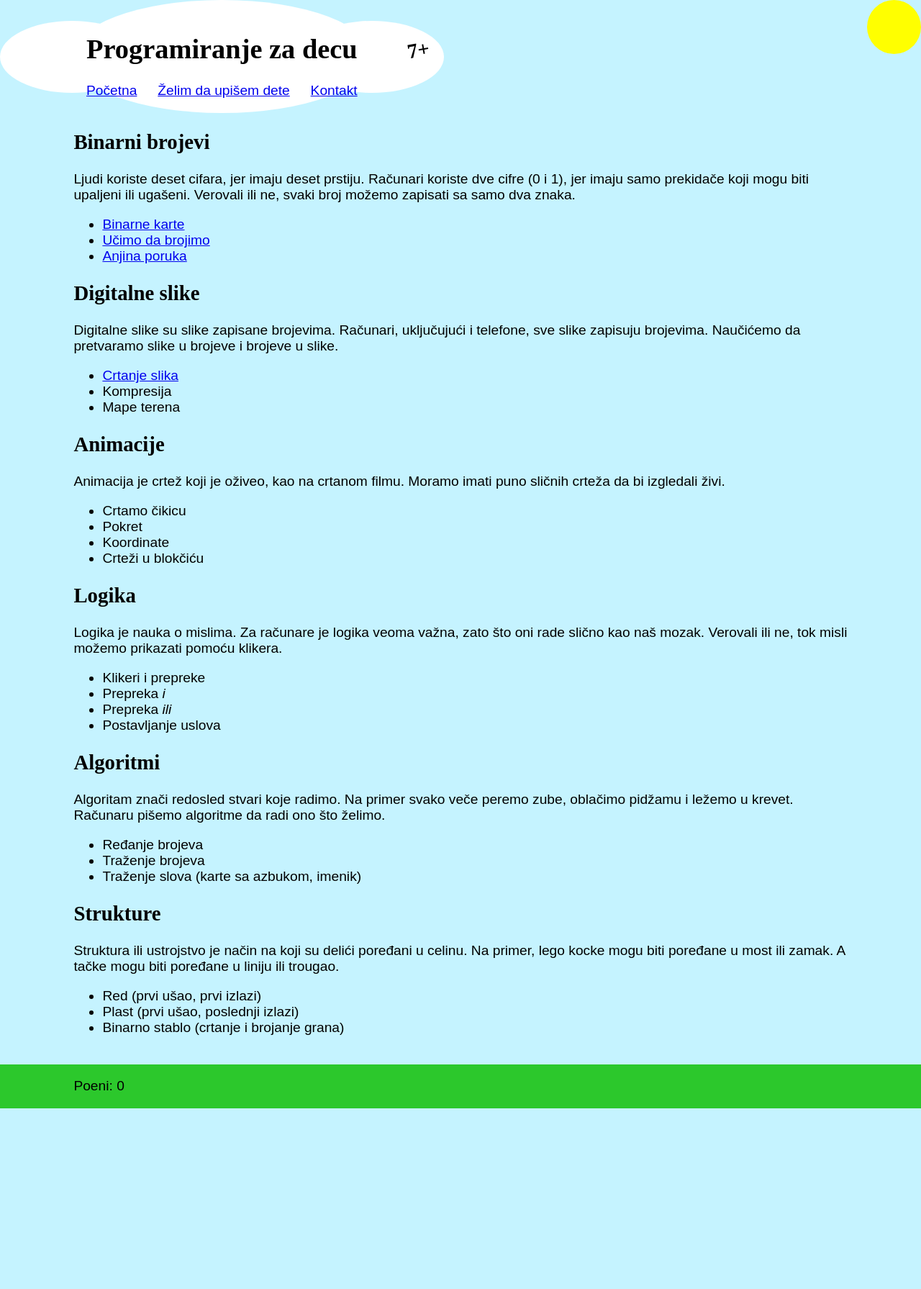
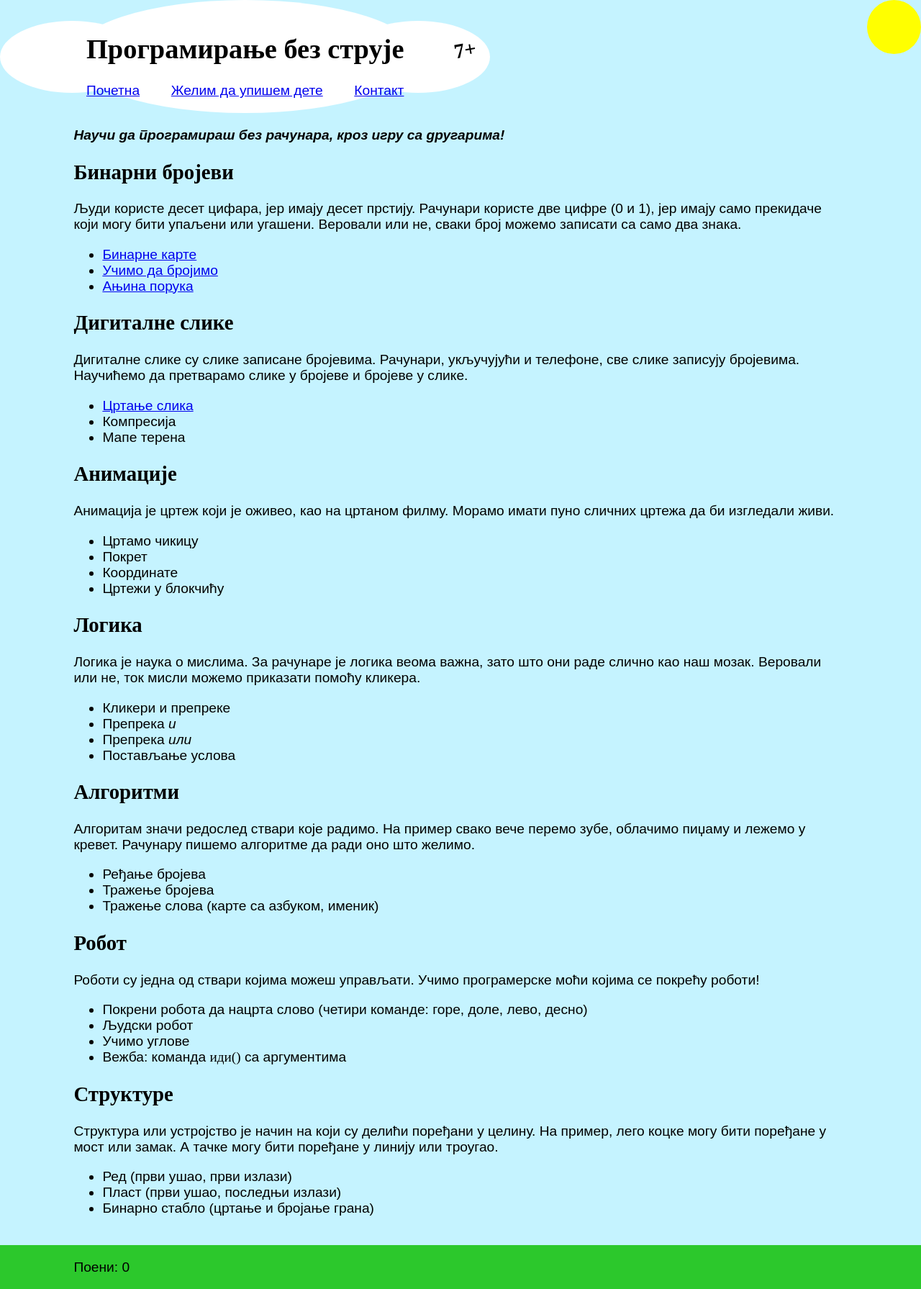
Before and after one commit to skolakoda/programiranje-bez-racunara, a Jekyll site: the page built from index.md, in a window 1280 px wide. Shown: the whole page at 72% size. Built offline with Jekyll 4.4.1, drawn with Linux system fonts in a browser that asks for light colours; our own code applies the rules of GitHub Pages for plain Markdown files; before the commit the page ends 1540 px from its top, so only the background shows below that.

Commit message:
cirilica

```diff
--- a/_includes/podnozje.html
+++ b/_includes/podnozje.html
@@ -1,5 +1,5 @@
 <footer>
   <trava class="uvoj">
-    <p>Poeni: <span id="poeni">0</span></p>
+    <p>Поени: <span id="poeni">0</span></p>
   </trava>
 </footer>
--- a/_includes/zaglavlje.html
+++ b/_includes/zaglavlje.html
@@ -2,11 +2,11 @@
   <oblak>
     <deo-oblaka></deo-oblaka>
     <deo-oblaka>
-      <a href="index" class="bez-ukrasa"><h1>Programiranje za decu</h1></a>
+      <a href="index" class="bez-ukrasa"><h1>Програмирање без струје</h1></a>
       <div class="flex">
-        <a href="index">Početna</a>
-        <a href="http://skolakoda.org/kursevi/prijava">Želim da upišem dete</a>
-        <a href="http://skolakoda.org/kontakt">Kontakt</a>
+        <a href="index">Почетна</a>
+        <a href="http://skolakoda.org/kursevi/prijava">Желим да упишем дете</a>
+        <a href="http://skolakoda.org/kontakt">Контакт</a>
       </div>
     </deo-oblaka>
     <deo-oblaka>
--- a/css/style.css
+++ b/css/style.css
@@ -1,6 +1,7 @@
 @import "temelj/elementi.css";
 @import "temelj/pomocno.css";
 @import "temelj/teme.css";
+@import "temelj/tipografija.css";
 
 @import "delovi/glavno.css";
 @import "delovi/podnozje.css";
--- a/css/temelj/elementi.css
+++ b/css/temelj/elementi.css
@@ -4,14 +4,8 @@
 
 body {
   background: #6ee1ff66;
-  font-family: sans-serif;
-  font-size: 120%;
   margin: 0;
   padding: 0;
-}
-
-h1, h2, h3 {
-  font-family: cursive;
 }
 
 input,
--- /dev/null
+++ b/css/temelj/tipografija.css
@@ -0,0 +1,12 @@
+h1, h2, h3 {
+  font-family: cursive;
+}
+
+body {
+  font-family: sans-serif;
+  font-size: 120%;
+}
+
+code {
+  font-family: monospaced;
+}
--- a/index.md
+++ b/index.md
@@ -2,52 +2,63 @@
 layout: default
 ---
 
-## Binarni brojevi
+***Научи да програмираш без рачунара, кроз игру са другарима!***
 
-Ljudi koriste deset cifara, jer imaju deset prstiju. Računari koriste dve cifre (0 i 1), jer imaju samo prekidače koji mogu biti upaljeni ili ugašeni. Verovali ili ne, svaki broj možemo zapisati sa samo dva znaka.
+## Бинарни бројеви
 
-- [Binarne karte](binarne-karte)
-- [Učimo da brojimo](binarno-brojanje)
-- [Anjina poruka](binarna-poruka)
+Људи користе десет цифара, јер имају десет прстију. Рачунари користе две цифре (0 и 1), јер имају само прекидаче који могу бити упаљени или угашени. Веровали или не, сваки број можемо записати са само два знака.
 
-## Digitalne slike
+- [Бинарне карте](binarne-karte)
+- [Учимо да бројимо](binarno-brojanje)
+- [Ањина порука](binarna-poruka)
 
-Digitalne slike su slike zapisane brojevima. Računari, uključujući i telefone, sve slike zapisuju brojevima. Naučićemo da pretvaramo slike u brojeve i brojeve u slike.
+## Дигиталне слике
 
-- [Crtanje slika](bitmape)
-- Kompresija
-- Mape terena
+Дигиталне слике су слике записане бројевима. Рачунари, укључујући и телефоне, све слике записују бројевима. Научићемо да претварамо слике у бројеве и бројеве у слике.
 
-## Animacije
+- [Цртање слика](bitmape)
+- Компресија
+- Мапе терена
 
-Animacija je crtež koji je oživeo, kao na crtanom filmu. Moramo imati puno sličnih crteža da bi izgledali živi.
+## Анимације
 
-- Crtamo čikicu
-- Pokret
-- Koordinate
-- Crteži u blokčiću
+Анимација је цртеж који је оживео, као на цртаном филму. Морамо имати пуно сличних цртежа да би изгледали живи.
 
-## Logika
+- Цртамо чикицу
+- Покрет
+- Координате
+- Цртежи у блокчићу
 
-Logika je nauka o mislima. Za računare je logika veoma važna, zato što oni rade slično kao naš mozak. Verovali ili ne, tok misli možemo prikazati pomoću klikera.
+## Логика
 
-- Klikeri i prepreke
-- Prepreka *i*
-- Prepreka *ili*
-- Postavljanje uslova
+Логика је наука о мислима. За рачунаре је логика веома важна, зато што они раде слично као наш мозак. Веровали или не, ток мисли можемо приказати помоћу кликера.
 
-## Algoritmi
+- Кликери и препреке
+- Препрека *и*
+- Препрека *или*
+- Постављање услова
 
-Algoritam znači redosled stvari koje radimo. Na primer svako veče peremo zube, oblačimo pidžamu i ležemo u krevet. Računaru pišemo algoritme da radi ono što želimo.
+## Алгоритми
 
-- Ređanje brojeva
-- Traženje brojeva
-- Traženje slova (karte sa azbukom, imenik)
+Алгоритам значи редослед ствари које радимо. На пример свако вече перемо зубе, облачимо пиџаму и лежемо у кревет. Рачунару пишемо алгоритме да ради оно што желимо.
 
-## Strukture
+- Ређање бројева
+- Тражење бројева
+- Тражење слова (карте са азбуком, именик)
 
-Struktura ili ustrojstvo je način na koji su delići poređani u celinu. Na primer, lego kocke mogu biti poređane u most ili zamak. A tačke mogu biti poređane u liniju ili trougao.
+## Робот
 
-- Red (prvi ušao, prvi izlazi)
-- Plast (prvi ušao, poslednji izlazi)
-- Binarno stablo (crtanje i brojanje grana)
+Роботи су једна од ствари којима можеш управљати. Учимо програмерске моћи којима се покрећу роботи!
+
+- Покрени робота да нацрта слово (четири команде: горе, доле, лево, десно)
+- Људски робот
+- Учимо углове
+- Вежба: команда `иди()` са аргументима
+
+## Структуре
+
+Структура или устројство је начин на који су делићи поређани у целину. На пример, лего коцке могу бити поређане у мост или замак. А тачке могу бити поређане у линију или троугао.
+
+- Ред (први ушао, први излази)
+- Пласт (први ушао, последњи излази)
+- Бинарно стабло (цртање и бројање грана)
```
